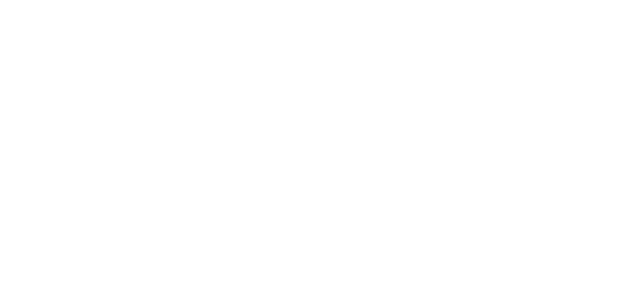
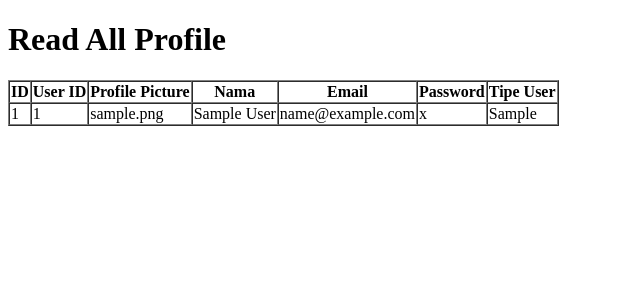
Before and after one commit to Nielioo/FigTure, a PHP site: page /readAllProfile.php in a window 1280 px wide. Before the commit the part shown is empty. Shown: the top 300 px of the page, without its empty margins (0-640 px from the left). Run offline with PHP 8.4, Linux system fonts and the light colour scheme; tables that the repository leaves empty or names only in its code hold one stand-in row (values such as "Sample post").

Commit message:
profile setup CR

```diff
--- a/createProfile.php
+++ b/createProfile.php
@@ -11,11 +11,11 @@
     <meta charset="UTF-8">
     <meta http-equiv="X-UA-Compatible" content="IE=edge">
     <meta name="viewport" content="width=device-width, initial-scale=1.0">
-    <title>Create</title>
+    <title>Create Profile</title>
 </head>
 
 <body>
-    <h1 class="title">Create New Account</h1>
+    <h1 class="title">Create Profile</h1>
 
     <div class="container">
 
--- a/readAllProfile.php
+++ b/readAllProfile.php
@@ -3,3 +3,47 @@
 require_once("profile_controller.php");
 
 ?>
+
+<!DOCTYPE html>
+<html lang="en">
+<head>
+    <meta charset="UTF-8">
+    <meta http-equiv="X-UA-Compatible" content="IE=edge">
+    <meta name="viewport" content="width=device-width, initial-scale=1.0">
+    <title>Read All Profile</title>
+</head>
+<body>
+<h1 class="title">Read All Profile</h1>
+
+<div class="container">
+
+    <table cellspacing=0 border=1>
+        <tr>
+            <th>ID</th>
+            <th>User ID</th>
+            <th>Profile Picture</th>
+            <th>Nama</th>
+            <th>Email</th>
+            <th>Password</th>
+            <th>Tipe User</th>
+        </tr>
+
+        <?php
+        $readAllProfile = readAllProfile();
+        foreach ($readAllProfile as $read) {
+        ?>
+            <tr>
+                <td><?= $read['id'] ?></td>
+                <td><?= $read['user_id'] ?></td>
+                <td><?= $read['profile_picture'] ?></td>
+                <td><?= $read['nama'] ?></td>
+                <td><?= $read['email'] ?></td>
+                <td><?= $read['password'] ?></td>
+                <td><?= $read['tipe_user'] ?></td>
+            </tr>
+        <?php } ?>
+    </table>
+
+</div>
+</body>
+</html>
```
